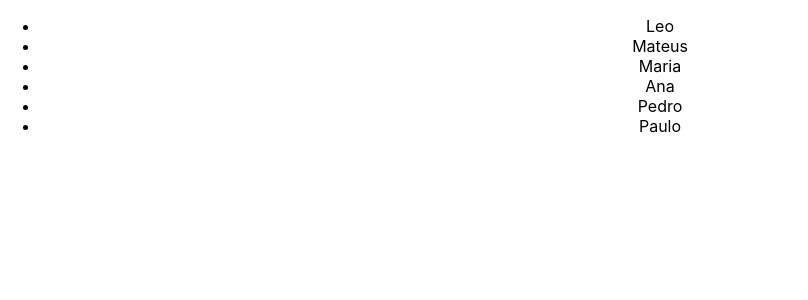
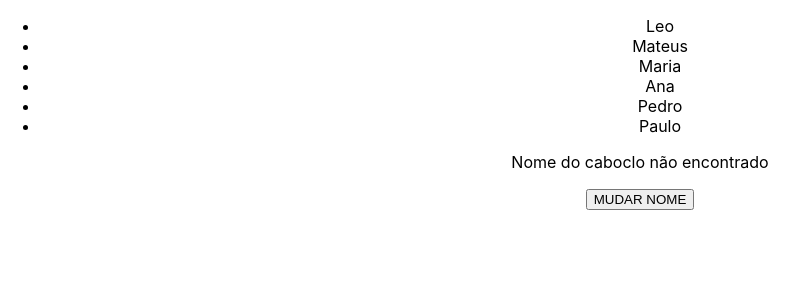
Before and after one commit to LeonardoAlves04/react-zero-a-maestria, a React (Create React App) app in the folder exercicio/: page / in a window 1280 px wide. Shown: the top 300 px of the page, without its empty margins (0-808 px from the left). Built offline with nearby package versions, Linux system fonts and the light colour scheme.

Commit message:
renderização condicional

```diff
--- a/exercicio/src/App.js
+++ b/exercicio/src/App.js
@@ -1,11 +1,13 @@
 import './App.css';
 import ListRender from './components/ListRender';
+import ConditionalRender from './components/ConditionalRender';
 
 function App() {
 
   return (
     <div className="App">
       <ListRender />
+      <ConditionalRender />
     </div >
   );
 }
--- /dev/null
+++ b/exercicio/src/components/ConditionalRender.jsx
@@ -0,0 +1,20 @@
+import React, { useState } from "react";
+
+function ConditionalRender() {
+  const [name, setName] = useState("Leonardo");
+
+  return (
+    <div>
+      {name === "Fi do Bil" ? (
+        <div>
+          <p>O nome é Fi do Bil </p>
+        </div>
+      ) : (
+        <p>Nome do caboclo não encontrado</p>
+      )}
+      <button onClick={() => setName("Fi do Bil")}>MUDAR NOME</button>
+    </div>
+  );
+}
+
+export default ConditionalRender;
```
